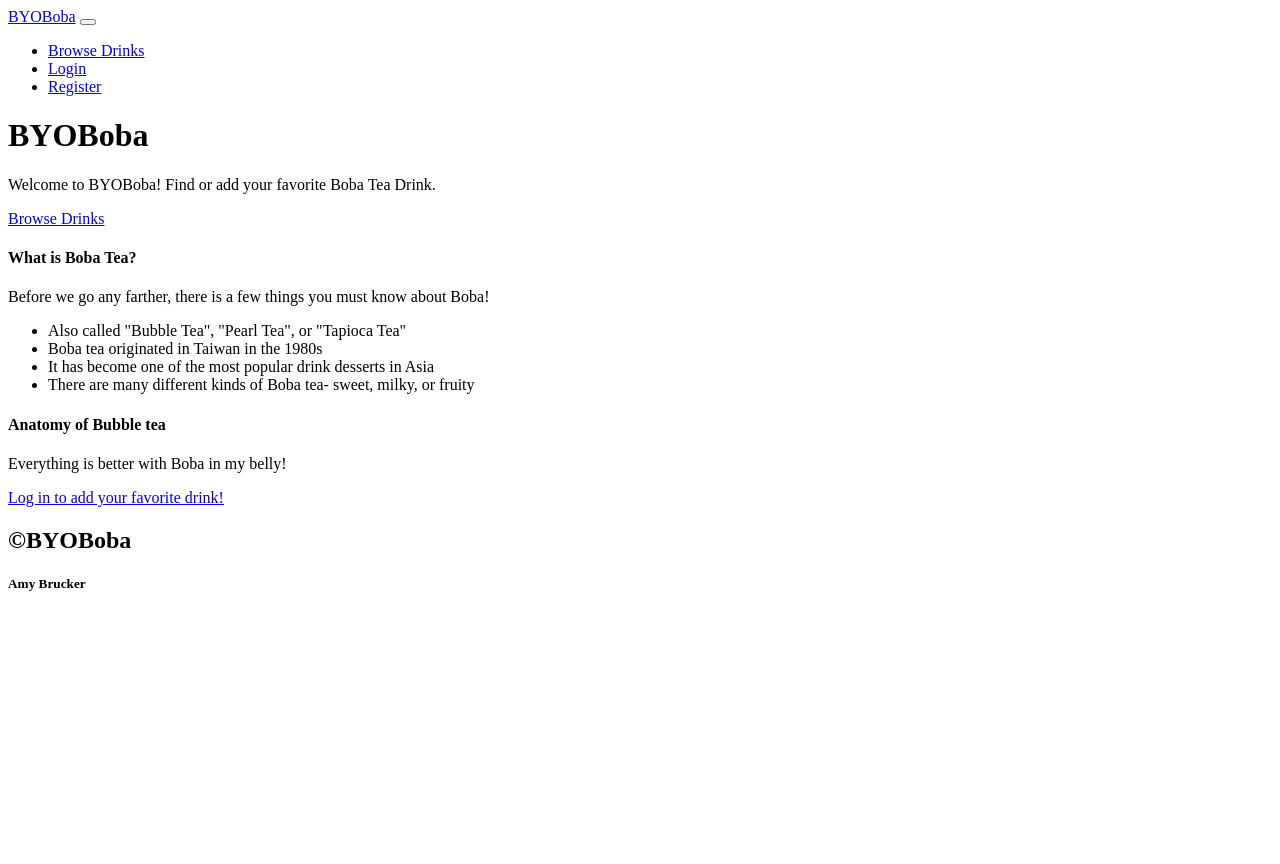
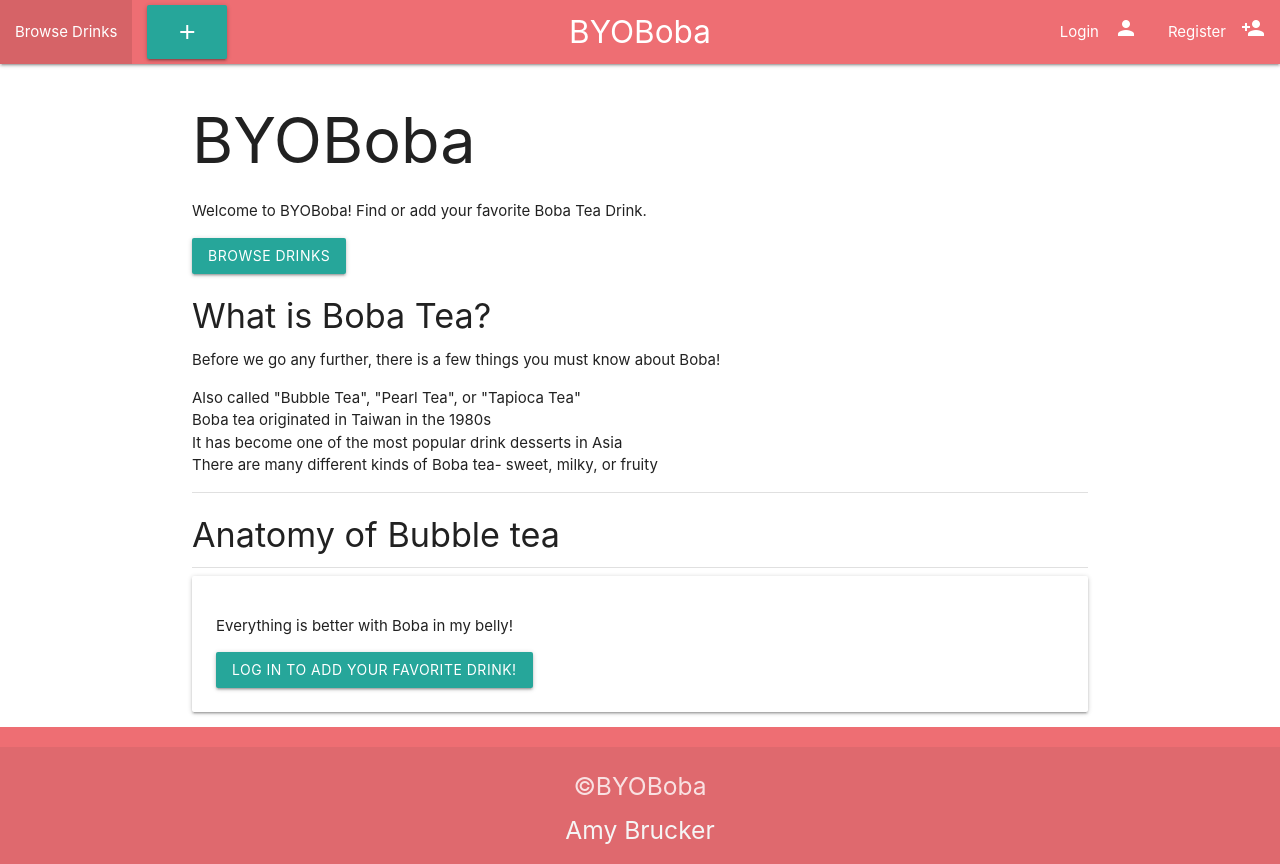
Before and after one commit to amybru/byioboba, a Flask app: page / in a window 1280 px wide. Before the commit the page ends 591 px from the top, so only its background shows below. Run offline with Flask 2, Linux system fonts and the light colour scheme; some libraries are stand-ins or nearby versions.

Commit message:
Added Materialize to style navbar and footer

```diff
--- a/templates/base.html
+++ b/templates/base.html
@@ -4,78 +4,82 @@
     <meta charset="UTF-8">
     <meta name="viewport" content="width=device-width, initial-scale=1.0">
     <meta http-equiv="X-UA-Compatible" content="ie=edge">
+    <link href="https://fonts.googleapis.com/icon?family=Material+Icons" rel="stylesheet">
+    <link rel="stylesheet" href="https://cdnjs.cloudflare.com/ajax/libs/materialize/1.0.0/css/materialize.min.css">
+    <link type="text/css" rel="stylesheet" href="static/css/style.css">
     <title>BYOBoba</title>
 </head>
 <body>
 <!--Nav bar, will display on all pages-->
-<div class="section navigation-bar container">
-    <div class="row">
-        <div class="col-12">
-            <nav class="navbar navbar-expand-lg  navbar-light">
-                <a class="navbar-brand" href="{{url_for('home')}}">BYOBoba</a>
-                <button class="navbar-toggler" type="button" data-toggle="collapse" data-target="#navbarNav"
-                        aria-controls="navbarNav" aria-expanded="false" aria-label="Toggle navigation">
-                    <span class="navbar-toggler-icon"></span>
-                </button>
+            <nav class="nav-wrapper" id="mainNav">
+                <a class="brand-logo center" href="{{url_for('home')}}">BYOBoba</a>
+                <a href="#" data-target="mobile-demo" class="sidenav-trigger"><i class="material-icons">menu</i></a>
                 <div class="collapse navbar-collapse" id="navbarNav">
-                    <ul class="navbar-nav ml-auto">
+                    <ul id="nav-mobile" class="left hide-on-med-and-down">
                         <!--Browse Drinks Link- always shown-->
                         <li>
-                            <a class="nav-link" href="{{url_for('drinks')}}">Browse Drinks</a>
+                            <a class="nav-link" href="{{url_for('get_drink')}}">Browse Drinks</a>
                         </li>
                         <!--Add New Drink- shown only when logged in-->
+                        <li>
+                            <a class="btn-large waves-effect waves-light" href="{{url_for('add_drink')}}">
+                                <i class="material-icons">add</i>
+                            </a>
+                        </li>
+                    </ul>
+                    <ul id="nav-mobile" class="right hide-on-med-and-down">
                         {% if session.user %}
-                        <li>
-                            <a class="nav-link" href="{{url_for('add')}}">Add New Drink</a>
-                        </li>
                         <!--if user is logged in, logout Button displayed -->
                         <li class="nav-item">
-                            <a class="nav-link" href="{{url_for('logout')}}">Logout</a>
+                            <a class="nav-link" href="#"><i class="material-icons right">settings</i>Logout</a>
                         </li>
                         <!--if user is logged in, profile button is displayed -->
                         <li class="nav-item">
-                            <a class="nav-link h" href="{{url_for('profile')}}">{{session.user}}</a>
+                            <a class="nav-link h" href="#"><i class="material-icons right">account_circle</i>{{session.user}}</a>
                         </li>
                         {% endif %}
                         <!--if user is not logged in, login button is displayed-->
                         {% if not session.user %}
                         <li class="nav-item">
-                            <a class="nav-link" href="{{url_for('login')}}">Login</a>
+                            <a class="nav-link" href="#"><i class="material-icons right">person</i>Login</a>
                         </li>
                         <!--if user is not logged in, register button is displayed-->
                         <li class="nav-item">
                             <a class="nav-link  {% if 'register' in request.path %} active {% endif %}"
-                               href="{{url_for('register')}}">Register</a>
+                               href="#"><i class="material-icons right">person_add</i>Register</a>
                         </li>
                         {% endif %}
                     </ul>
                 </div>
             </nav>
-        </div>
-    </div>
-</div>
+
+  <ul class="sidenav" id="mobile-demo">
+    <li><a href="sass.html">Sass</a></li>
+    <li><a href="badges.html">Components</a></li>
+    <li><a href="collapsible.html">Javascript</a></li>
+    <li><a href="mobile.html">Mobile</a></li>
+  </ul>
+
 
 <!--Main Content-->
-<div class="main-content section">
+<div class="main-content container">
     {% block content %}
     {% endblock %}
 </div>
 
 <!--Footer content- all pages-->
-<section class="footer">
-    <div class="container-fluid text-center">
-        <div class="col-12 no-gutters">
-            <div class="card-body footer-style bg-dark">
-                <h2 class="card-title">&copy;BYOBoba</h2>
-                <h5 class="card-text">Amy Brucker</h5>
+<footer class="page-footer">
+        <div class="footer-copyright">
+            <div class="container">
+                <h5 class="footerTitle center">&copy;BYOBoba</h5>
+                <h5 class="grey-text text-lighten-4 center">Amy Brucker</h5>
             </div>
         </div>
-    </div>
-</section>
+</footer>
 
 <!--All scripts on the page-->
-<script src="https://unpkg.com/popper.js@1.12.6/dist/umd/popper.js" integrity="sha384-fA23ZRQ3G/J53mElWqVJEGJzU0sTs+SvzG8fXVWP+kJQ1lwFAOkcUOysnlKJC33U" crossorigin="anonymous"></script>
 <script src="https://code.jquery.com/jquery-3.2.1.slim.min.js" integrity="sha384-KJ3o2DKtIkvYIK3UENzmM7KCkRr/rE9/Qpg6aAZGJwFDMVNA/GpGFF93hXpG5KkN" crossorigin="anonymous"></script>
-<script src="https://unpkg.com/bootstrap-material-design@4.1.1/dist/js/bootstrap-material-design.js" integrity="sha384-CauSuKpEqAFajSpkdjv3z9t8E7RlpJ1UP0lKM/+NdtSarroVKu069AlsRPKkFBz9" crossorigin="anonymous"></script>
+<script src="https://cdnjs.cloudflare.com/ajax/libs/materialize/1.0.0/js/materialize.min.js"></script>
+<script type="text/javascript" src="static/js/navbar.js"></script>
 </body>
 </html>
--- a/templates/index.html
+++ b/templates/index.html
@@ -11,7 +11,7 @@
 </div>
 <div class="about">
     <h4>What is Boba Tea?</h4>
-    <p>Before we go any farther, there is a few things you must know about Boba!</p>
+    <p>Before we go any further, there is a few things you must know about Boba!</p>
     <ul>
         <li>Also called "Bubble Tea", "Pearl Tea", or "Tapioca Tea"</li>
         <li>Boba tea originated in Taiwan in the 1980s</li>
@@ -19,12 +19,13 @@
         <li>There are many different kinds of Boba tea- sweet, milky, or fruity</li>
     </ul>
 </div>
+<div class="divider"></div>
 <div class="anatomy">
     <h4>Anatomy of Bubble tea</h4>
 </div>
-<div class="yummy">
-    <p>Everything is better with Boba in my belly!</p>
+<div class="divider"></div>
+<div class="card-panel hoverable" id="yummy">
+    <p class="card-title">Everything is better with Boba in my belly!</p>
     <a class="btn btn-primary" href="#" role="button">Log in to add your favorite drink!</a>
-<div>
-
+</div>
 {% endblock %}
```
